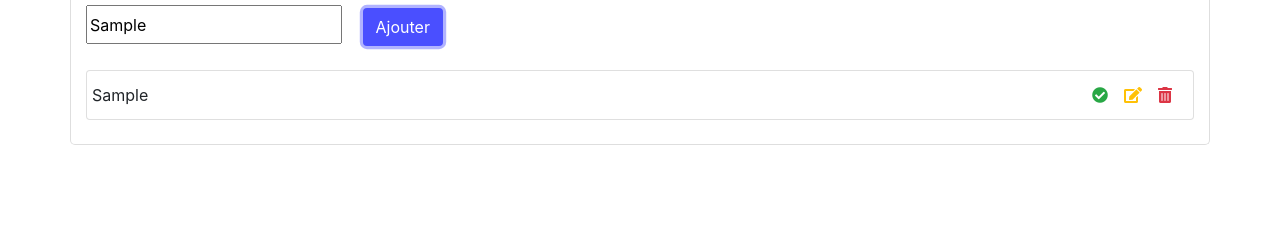
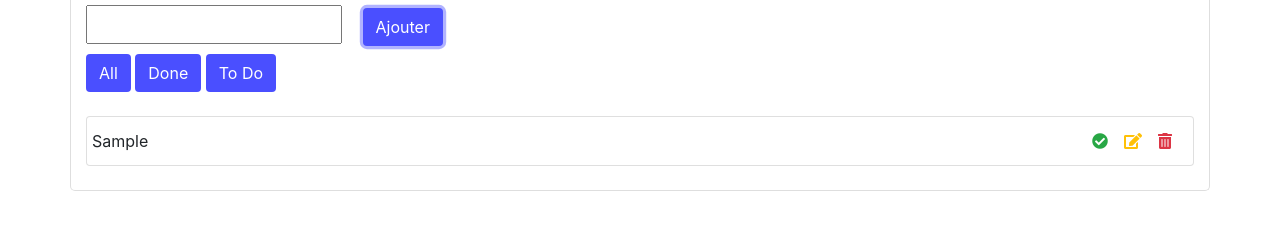
Before and after one commit to Va2/js-to-do-list, a website: page index.html in a window 1280 px wide. Both pictures are taken after typing "Sample" into the empty fields and a click on the button "Ajouter". Shown: the part 143-372 px from the top of the page. Drawn offline with Linux system fonts and the light colour scheme.

Commit message:
Add filter buttons (all - done - ToDo) & js code

```diff
--- a/index.html
+++ b/index.html
@@ -33,13 +33,13 @@
             </div>
         </div>
 
-        <!-- <div class="row">
+        <div class="row">
             <div class="col-12 mt-2">
                 <button type="button" id="all-filter" class="btn btn-primary">All</button>
                 <button type="button" id="done-filter" class="btn btn-primary">Done</button>
                 <button type="button" id="todo-filter" class="btn btn-primary">To Do</button>
             </div>
-        </div> -->
+        </div>
 
         <!-- TASKS CONTAINER -->
         <ul id="tasks-container" class="list-group my-4">
--- a/src/js/script.js
+++ b/src/js/script.js
@@ -1,10 +1,10 @@
-const taskInput = document.getElementById('new-to-do');
-const addNewTaskBtn = document.getElementsByClassName('btn-primary')[0];
+const taskInput = document.getElementById('new-to-do'),
+    addNewTaskBtn = document.getElementsByClassName('btn-primary')[0];
 
 // Fonctions créations éléments
 const createLiElt = () => {
     const newLiElt = document.createElement('li');
-    newLiElt.classList = 'list-group-item';
+    newLiElt.classList.add('list-group-item');
     return newLiElt;
 }
 
@@ -36,16 +36,16 @@ const createIconElt = (fasClass, iconId, iconColor) => {
 
 addNewTaskBtn.addEventListener('click', () => {
     // Stock tous les elts dans des var ensuite les append avec les var
-    const ulElt = document.getElementById('tasks-container');
+    const ulElt = document.getElementById('tasks-container'),
     // Eléments stockés dans variables
-    const currentLiElt = createLiElt();
-    const currentDivElt = createDivElt();
-    const currentPElt = createPElt();
-    const currentSpanElt = createSpanElt();
-    const currentDoneIcon = createIconElt('fa-check-circle', 'done', 'text-success');
-    const currentEditIcon = createIconElt('fa-edit', 'edit', 'text-warning');
-    const currentRemoveIcon = createIconElt('fa-trash-alt', 'remove', 'text-danger');
-    const currentSaveIcon = createIconElt('fa-save', 'save', 'text-success');
+        currentLiElt = createLiElt(),
+        currentDivElt = createDivElt(),
+        currentPElt = createPElt(),
+        currentSpanElt = createSpanElt(),
+        currentDoneIcon = createIconElt('fa-check-circle', 'done', 'text-success'),
+        currentEditIcon = createIconElt('fa-edit', 'edit', 'text-warning'),
+        currentRemoveIcon = createIconElt('fa-trash-alt', 'remove', 'text-danger'),
+        currentSaveIcon = createIconElt('fa-save', 'save', 'text-success');
 
     // CREATION DU LI AVEC CES ENFANTS
     // Création des 4 icones dans le span
@@ -60,13 +60,8 @@ addNewTaskBtn.addEventListener('click', () => {
     currentDivElt.appendChild(currentSpanElt);
     // Création de la div dans le li
     currentLiElt.appendChild(currentDivElt);
-    // Création du li dans le ul (!!! PROB NEW TASK INSERTED @ the END !!!)
-    ulElt.appendChild(currentLiElt);
-    // ulElt.insertBefore(currentLiElt, currentLiElt.parentElement.firstElementChild);
-    // ulElt.insertBefore(currentLiElt, currentLiElt.parentNode.firstElementChild);
-    // ulElt.insertBefore(currentLiElt, null);
-    // Ajout d'un élément au tout début de la liste
-    // ulElt.insertAdjacentHTML('afterBegin', '<li class="list-group-item"></li>');
+    // Ajout du li entant que premier enfant du ul
+    ulElt.insertBefore(currentLiElt, ulElt.firstChild);
 
     // BTNS EVENTS FUNCTIONS
     const deleteTask = () => {
@@ -105,7 +100,7 @@ addNewTaskBtn.addEventListener('click', () => {
         // Affiche l'icone "save"
         currentSaveIcon.classList.remove('d-none');
 
-        let saveUpdatedTask = () => {
+        const saveUpdatedTask = () => {
             // Cache l'icone SAVE
             currentSaveIcon.classList.add('d-none');
 
@@ -133,4 +128,41 @@ addNewTaskBtn.addEventListener('click', () => {
     currentDoneIcon.addEventListener('click', doneTask);
     // Changement de la valeur de la tâche au click de l'icone "update"
     currentEditIcon.addEventListener('click', updateTask);
+
+    // FILTER : ToDo - Done - All
+    const filterAllTasksBtn = document.getElementById('all-filter'),
+        filterDoneTasksBtn = document.getElementById('done-filter'),
+        filterTodoTasksBtn = document.getElementById('todo-filter'),
+        liEltsArr = document.getElementsByTagName('li');
+
+    filterDoneTasksBtn.addEventListener('click', () => {
+        for (const liElt of liEltsArr) {
+            // NOT (!) INCLUDES
+            if (!liElt.className.includes('bg-done-task')) {
+                liElt.classList.add('d-none');
+            } else {
+                liElt.classList.remove('d-none');
+            }
+        }
+    })
+
+    filterTodoTasksBtn.addEventListener('click', () => {
+        for (const liElt of liEltsArr) {
+            // INCLUDES
+            if (liElt.className.includes('bg-done-task')) {
+                liElt.classList.add('d-none');
+            } else {
+                liElt.classList.remove('d-none');
+            }
+        }
+    })
+
+    filterAllTasksBtn.addEventListener('click', () => {
+        for (const liElt of liEltsArr) {
+            liElt.classList.remove('d-none');
+        }
+    })
+
+    // RESET NEW TASK INPUT FIELD EMPTY
+    taskInput.value = '';
 });
```
